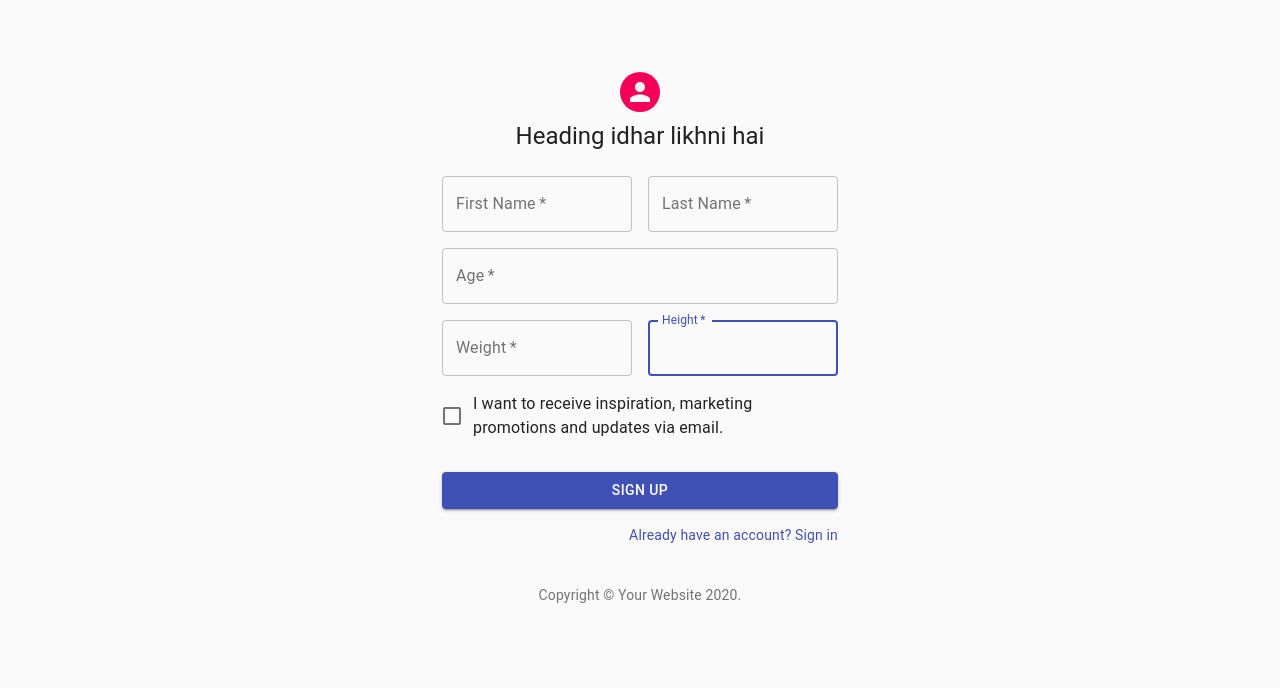
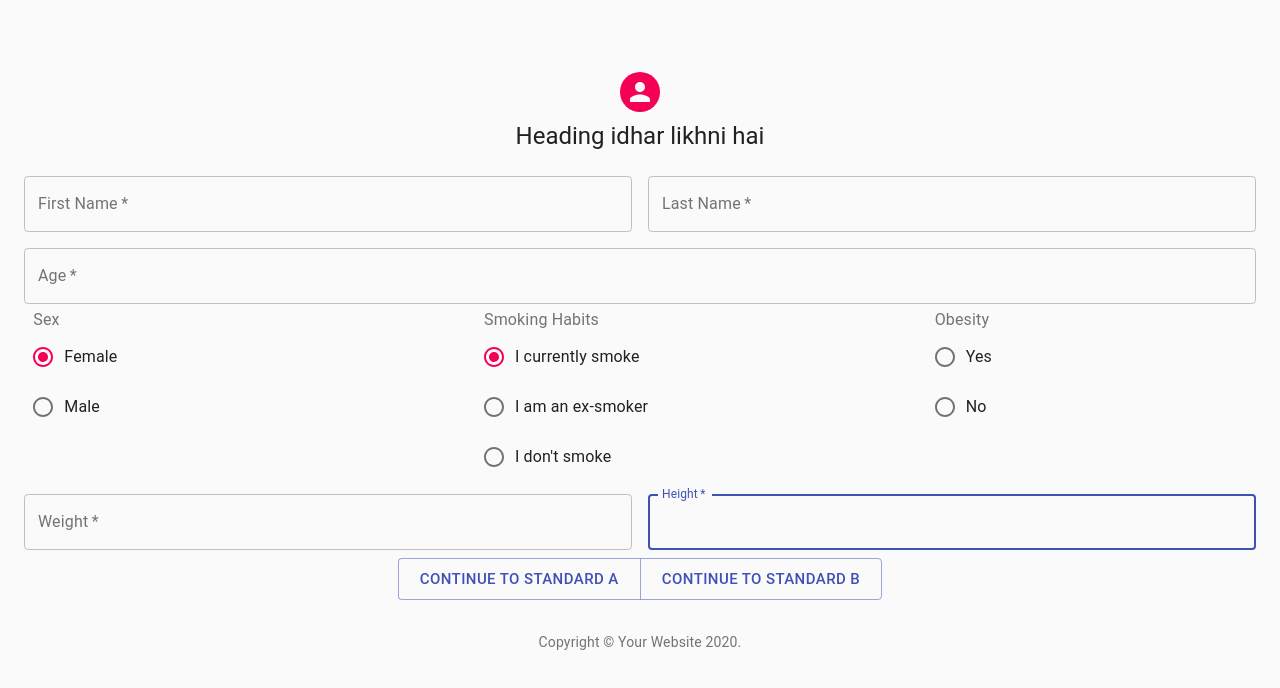
Before and after one commit to BhavYea/gehealthcare, a React (Create React App) app: page / in a window 1280 px wide. Shown: the top 688 px of the page. Built offline with nearby package versions, Linux system fonts and the light colour scheme.

Commit message:
more parameteres added

```diff
--- a/src/Components/Form.js
+++ b/src/Components/Form.js
@@ -12,6 +12,12 @@ import Box from "@material-ui/core/Box";
 import Typography from "@material-ui/core/Typography";
 import { makeStyles } from "@material-ui/core/styles";
 import Container from "@material-ui/core/Container";
+import Radio from "@material-ui/core/Radio";
+import RadioGroup from "@material-ui/core/RadioGroup";
+import FormControl from "@material-ui/core/FormControl";
+import FormLabel from "@material-ui/core/FormLabel";
+import FormHelperText from "@material-ui/core/FormHelperText";
+import { ButtonGroup } from "@material-ui/core";
 
 function Copyright() {
   return (
@@ -48,9 +54,14 @@ const useStyles = makeStyles(theme => ({
 
 export default function SignUp() {
   const classes = useStyles();
+  const [value, setValue] = React.useState("female");
+
+  const handleChange = event => {
+    setValue(event.target.value);
+  };
 
   return (
-    <Container component="main" maxWidth="xs">
+    <Container component="main" maxWidth="s">
       <CssBaseline />
       <div className={classes.paper}>
         <Avatar className={classes.avatar}>{/* <LockOutlinedIcon /> */}</Avatar>
@@ -58,7 +69,7 @@ export default function SignUp() {
           Heading idhar likhni hai
         </Typography>
         <form className={classes.form} noValidate>
-          <Grid container spacing={2}>
+          <Grid container spacing={2} justify="space-around">
             <Grid item xs={12} sm={6}>
               <TextField
                 autoComplete="fname"
@@ -93,6 +104,72 @@ export default function SignUp() {
                 autoComplete="age"
               />
             </Grid>
+            {/* // ! Sex Form */}
+            <Grid xs={4}>
+              <FormControl component="fieldset">
+                <FormLabel component="legend">Sex</FormLabel>
+                <RadioGroup
+                  defaultValue="female"
+                  aria-label="gender"
+                  name="radios"
+                >
+                  <FormControlLabel
+                    value="female"
+                    control={<Radio />}
+                    label="Female"
+                  />
+                  <FormControlLabel
+                    value="male"
+                    control={<Radio />}
+                    label="Male"
+                  />
+                </RadioGroup>
+              </FormControl>
+            </Grid>
+
+            {/* // ! Smoking Form */}
+            <Grid xs={4}>
+              <FormControl component="fieldset">
+                <FormLabel component="legend">Smoking Habits</FormLabel>
+                <RadioGroup
+                  defaultValue="current_smoker"
+                  aria-label="smoker"
+                  name="radios"
+                >
+                  <FormControlLabel
+                    value="current_smoker"
+                    control={<Radio />}
+                    label="I currently smoke"
+                  />
+                  <FormControlLabel
+                    value="ex_smoker"
+                    control={<Radio />}
+                    label="I am an ex-smoker"
+                  />
+                  <FormControlLabel
+                    value="not_smoker"
+                    control={<Radio />}
+                    label="I don't smoke"
+                  />
+                </RadioGroup>
+              </FormControl>
+            </Grid>
+
+            {/* // ! Obseity Form */}
+            <Grid xs={3}>
+              <FormControl component="fieldset">
+                <FormLabel component="legend">Obesity</FormLabel>
+                <RadioGroup
+                  defaultValue="Yes"
+                  aria-label="obesity"
+                  name="radios"
+                >
+                  <FormControlLabel value="Y" control={<Radio />} label="Yes" />
+                  <FormControlLabel value="N" control={<Radio />} label="No" />
+                </RadioGroup>
+              </FormControl>
+            </Grid>
+
             <Grid item xs={12} sm={6}>
               <TextField
                 autoComplete="weight"
@@ -129,14 +206,24 @@ export default function SignUp() {
                 autoComplete="current-password"
               />
             </Grid> */}
-            <Grid item xs={12}>
+            {/* <Grid item xs={12}>
               <FormControlLabel
                 control={<Checkbox value="allowExtraEmails" color="primary" />}
                 label="I want to receive inspiration, marketing promotions and updates via email."
               />
+            </Grid> */}
+            <Grid justify="center">
+              <ButtonGroup
+                size="large"
+                color="Primary"
+                aria-label="large outlined primary button group"
+              >
+                <Button>Continue to Standard A</Button>
+                <Button>Continue to Standard B</Button>
+              </ButtonGroup>
             </Grid>
           </Grid>
-          <Button
+          {/* <Button
             type="submit"
             fullWidth
             variant="contained"
@@ -144,14 +231,8 @@ export default function SignUp() {
             className={classes.submit}
           >
             Sign Up
-          </Button>
-          <Grid container justify="flex-end">
-            <Grid item>
-              <Link href="#" variant="body2">
-                Already have an account? Sign in
-              </Link>
-            </Grid>
-          </Grid>
+          </Button> */}
+          <Grid container justify="flex-end"></Grid>
         </form>
       </div>
       <Box mt={5}>
```
